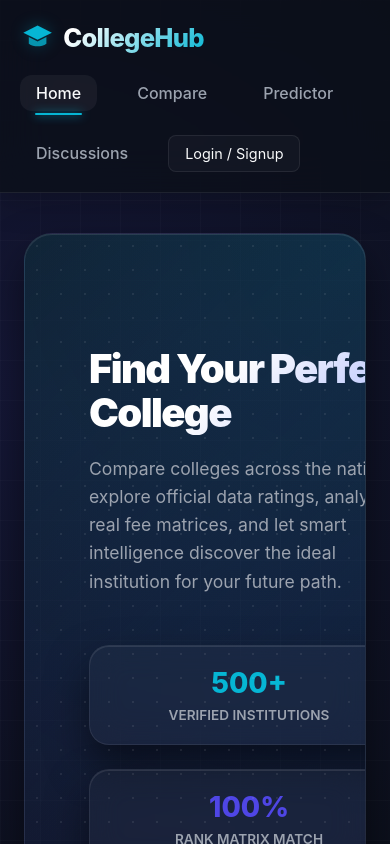
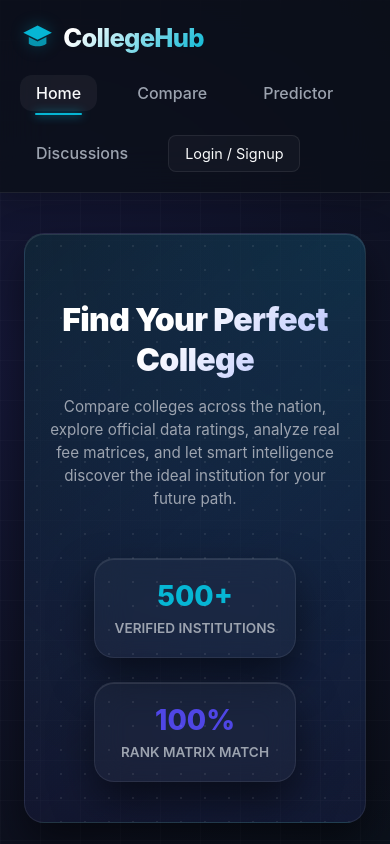
Before and after one commit to Hemlata559/college-platform, a React (Vite) app in the folder frontend/: page / in a window 390 px wide. Shown: the top 844 px of the page. Built offline with nearby package versions, Linux system fonts and the light colour scheme; no server answers.

Commit message:
Implement responsive design for hero section
Add responsive styles for the hero section on smaller screens.

```diff
--- a/frontend/src/index.css
+++ b/frontend/src/index.css
@@ -983,3 +983,68 @@ select {
   color: #ffffff !important;
   background-color: rgba(255, 255, 255, 0.05) !important;
 }
+/* ==========================================================================
+   13. HERO SECTION RESPONSIVE FIX
+   ========================================================================== */
+@media (max-width: 768px) {
+  /* 1. Scale down the massive outer padding & isolate boundaries */
+  .hero-section {
+    padding: 2.5rem 1.25rem !important;
+    margin-bottom: 2rem !important;
+    border-radius: 20px !important; /* Slightly tighter curves for smaller viewports */
+    text-align: center !important;
+    display: flex !important;
+    flex-direction: column !important;
+    align-items: center !important;
+    width: 100% !important;
+    box-sizing: border-box !important;
+  }
+
+  /* 2. Resize "Find Your Perfect College" heading */
+  .hero-section h1 {
+    font-size: 2rem !important; /* Drastically trims down clamp(2.5rem, 5vw, 4rem) */
+    line-height: 1.25 !important;
+    letter-spacing: -0.02em !important;
+    margin-bottom: 1rem !important;
+    width: 100% !important;
+  }
+
+  /* 3. Compress paragraph layout */
+  .hero-section p {
+    font-size: 0.95rem !important; /* Optimizes readability over screen economy */
+    line-height: 1.5 !important;
+    margin-left: auto !important;
+    margin-right: auto !important;
+    padding: 0 0.25rem !important;
+  }
+
+  /* 4. Force stats numbers ("500+", "100%") to layout vertically */
+  /* If you wrapped your <h2> elements inside a custom div container later, this aligns both */
+  .hero-section .stats-container,
+  .hero-section > div:has(h2) {
+    display: flex !important;
+    flex-direction: column !important;
+    gap: 1.5rem !important;
+    margin-top: 2rem !important;
+    width: 100% !important;
+  }
+
+  /* 5. Scale down numeric micro headers safely */
+  .hero-section h2 {
+    font-size: 1.85rem !important;
+    margin-top: 0.5rem !important;
+    margin-bottom: 0.25rem !important;
+    background: linear-gradient(135deg, #ffffff 40%, var(--secondary) 100%) !important;
+    -webkit-background-clip: text !important;
+    -webkit-text-fill-color: transparent !important;
+  }
+
+  /* Adjust the label captions below the stats */
+  .hero-section h2 + em,
+  .hero-section h2 + p {
+    font-size: 0.8rem !important;
+    letter-spacing: 0.05em !important;
+    text-transform: uppercase !important;
+    color: var(--text-secondary) !important;
+  }
+}
```
